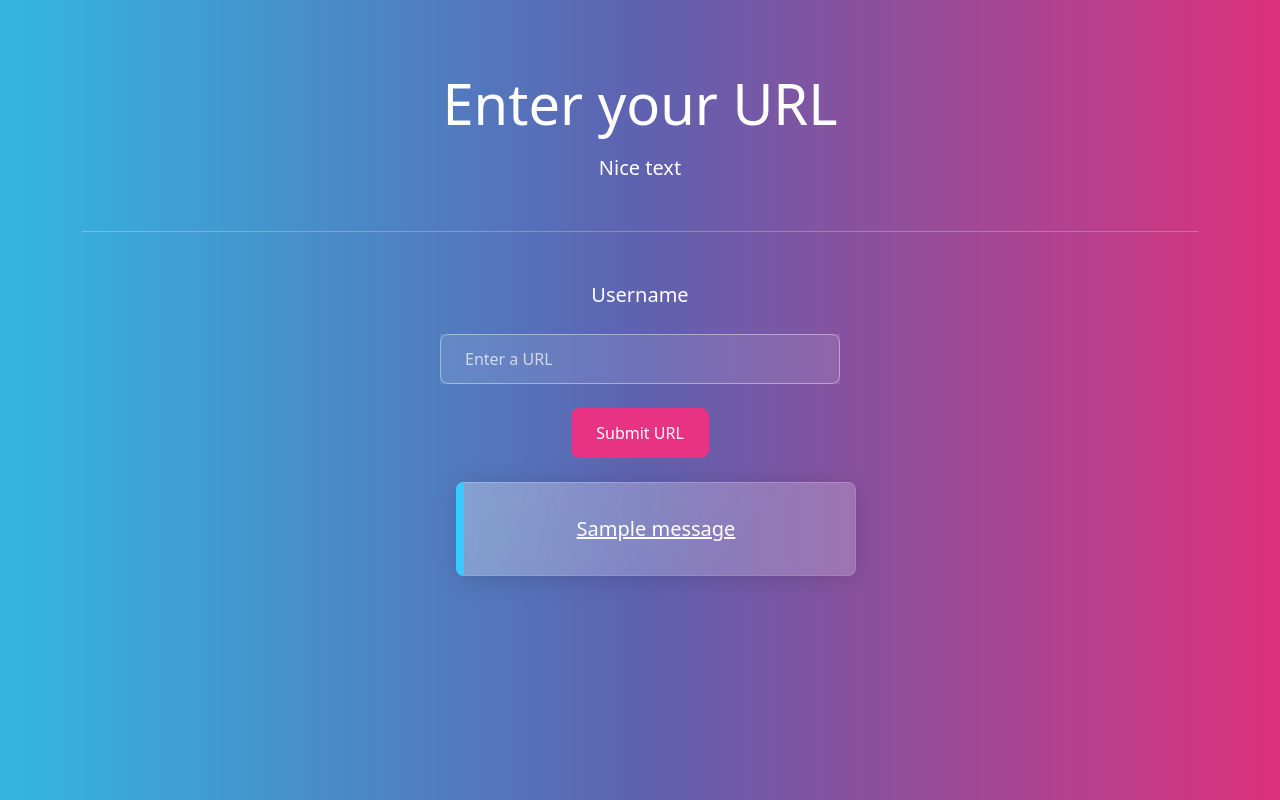
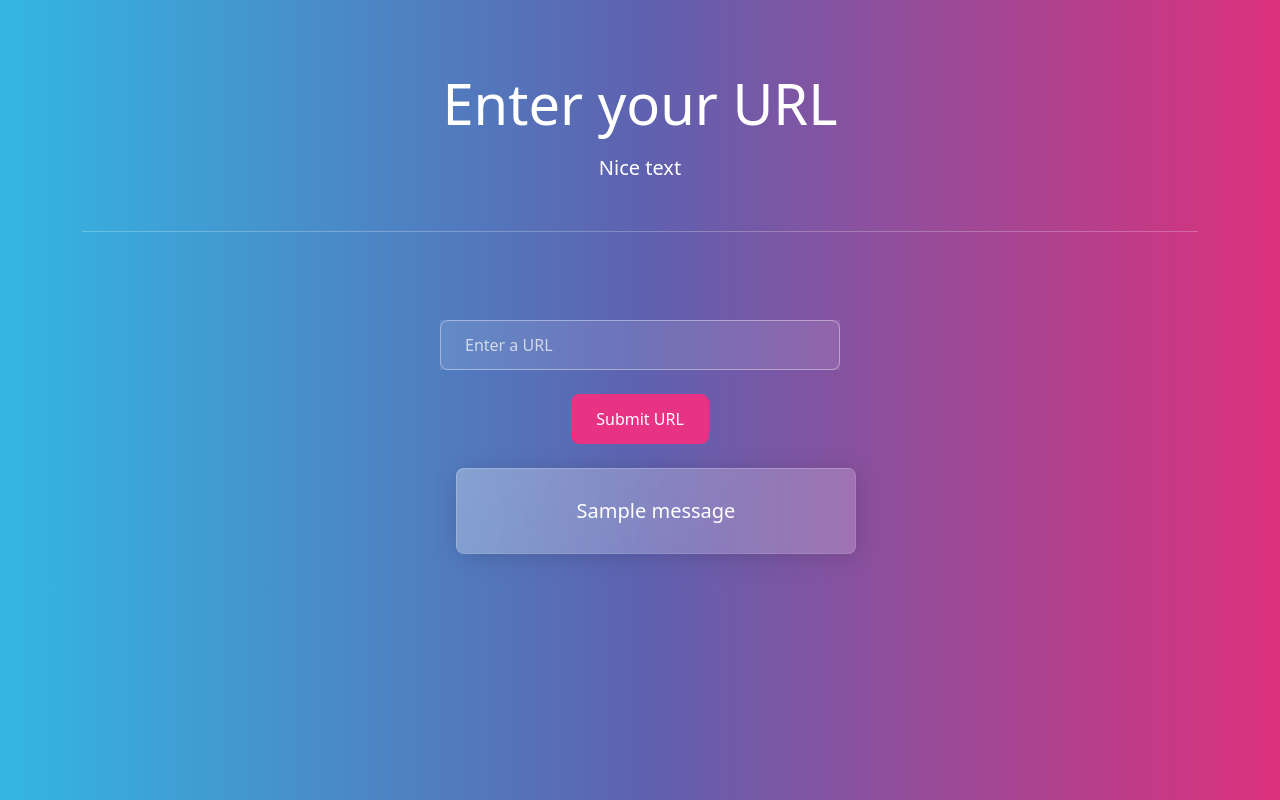
Before and after one commit to sophellwood/QHACKS2022, a Flask app: page / in a window 1280 px wide. Run offline with Flask 2, Linux system fonts and the light colour scheme; one stand-in notice (Sample message) is shown; some libraries are stand-ins or nearby versions.

Commit message:
formatting

```diff
--- a/app/server.py
+++ b/app/server.py
@@ -31,7 +31,6 @@ def login():
         url = req.get("username")
         print(url)
 
-
         new_url = create_url(5)
         print(new_url)
         new_url = request.host_url + new_url
@@ -41,7 +40,7 @@ def login():
             if url.find("https://") == -1:
                 url = "https://" + url
             if not validators.url(url):
-                flash("not a valid url")
+                flash("Please enter a valid URL")
                 return render_template('login.html',  title='Home', form=form)
 
             dburl = URL(og_url = url, short_url = new_url)
@@ -49,7 +48,7 @@ def login():
             db.session.commit()
 
             flash(new_url)
-            return redirect(url_for('login'))
+            return render_template('login.html',  title='Home', form=form, short_url=new_url)
     return render_template('login.html',  title='Home', form=form)
 
 @app.route('/<short>')
--- a/app/templates/login.html
+++ b/app/templates/login.html
@@ -16,9 +16,9 @@
                 <p>
 
 
-                    <div class="lead">
+                    <!-- <div class="lead">
                     {{ form.username.label }}
-                    </div>
+                    </div> -->
                     <br>
                     <div style="max-width:400px;margin-left:auto;margin-right:auto;background-color: rgba(255, 255, 255, 0.1);">
                         {{ form.username(class_="form-control", placeholder="Enter a URL") }}
@@ -52,10 +52,30 @@
             <div class="lead">
             <ul>
                 {% for message in messages %}
-                <div class="alert alert-info" style="max-width:400px;margin-left:auto;margin-right:auto;">
+                {% if short_url %}
+                <div class="card text-white mb-3" style="max-width:400px;margin-left:auto;margin-right:auto;">
+                    <div class="card-body">
                     <a href="{{ message }}"><strong>{{ message }}</strong></a>
+                </div>
+                </div>
+                {% else %}
+                <div class="card mb-3" style="max-width:400px;margin-left:auto;margin-right:auto;">
+                    <div class="card-body">
+                    <strong>{{ message }}</strong>
+                </div>
+                </div>
 
-                </div>
+                {% endif %}
+
+                <!-- <div class="card text-white mb-3" style="max-width:400px;margin-left:auto;margin-right:auto;">
+                    <div class="card-body">
+                <!-- <div class="alert alert-info" style="max-width:400px;margin-left:auto;margin-right:auto;"> -->
+                    <!-- <a href="{{ message }}"><strong>{{ message }}</strong></a>  -->
+<!--
+                    </div>
+                </div> -->
+
+                <!-- </div> -->
                 {% endfor %}
             </ul>
             </div>
```
Also changed, not shown: app/site.db.
